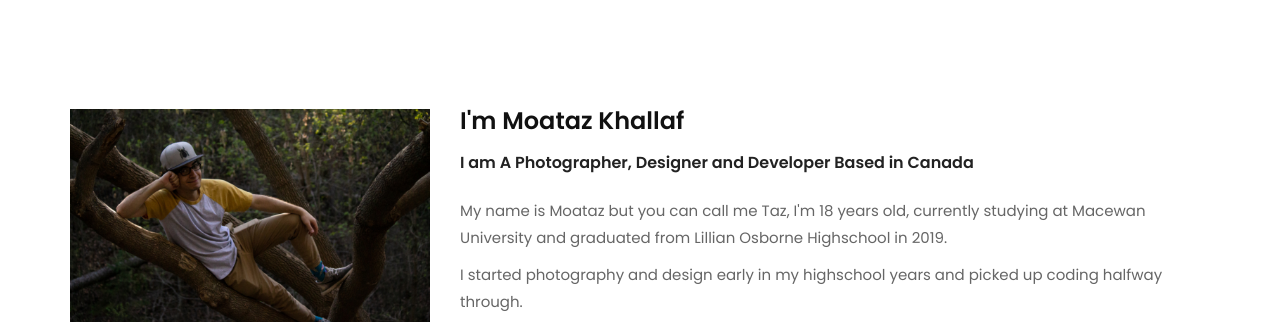
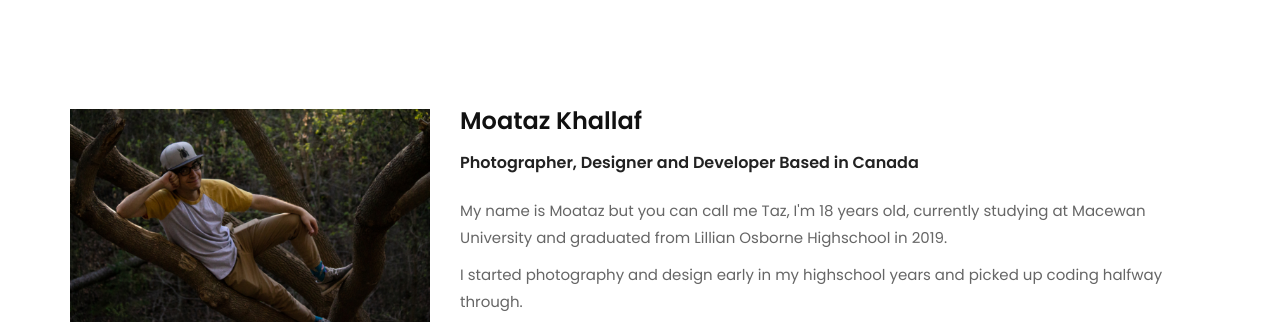
Before and after one commit to taz717/tkphotos.me, a plain HTML site: page index.html in a window 1280 px wide. Shown: the part 802-1124 px from the top of the page. Drawn offline with Linux system fonts and the light colour scheme.

Commit message:
edited some text that I forgot to fix earlier

```diff
--- a/index.html
+++ b/index.html
@@ -135,8 +135,8 @@
                 </div>
                 <div class="col-md-8 col-xs-12 col-sm-7 col-lg-8">
                     <div class="about-text-right">
-                        <h2>I'm Moataz Khallaf</h2>
-                        <h5>I am A Photographer, Designer and Developer Based in Canada</h5>
+                        <h2>Moataz Khallaf</h2>
+                        <h5>Photographer, Designer and Developer Based in Canada</h5>
                         <p>
                             My name is Moataz but you can call me Taz, I'm 18 years old, currently studying at Macewan
                             University and graduated from Lillian Osborne Highschool in 2019.
```
